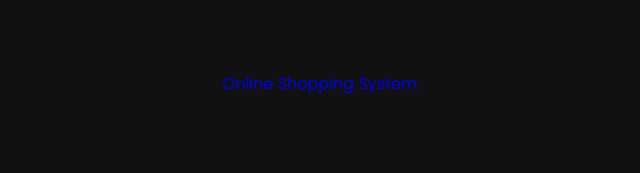
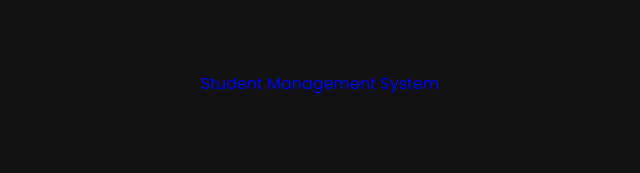
Before and after one commit to ss7956/SidharthPortfolio, a plain HTML site: page index.html in a window 1280 px wide. Shown: the part 2587-2760 px from the top of the page, 320-960 px from the left. Drawn offline with nearby package versions, Linux system fonts and the light colour scheme.

Commit message:
Update index.html

```diff
--- a/index.html
+++ b/index.html
@@ -117,7 +117,7 @@
         <div class="max-width">
             <h2 class="title">My Projects</h2>
             <footer>
-                <a href="https://docs.google.com/document/d/1hmZXlVw_5TRAmOMHKaeTqDt8Q-PliFcV/edit?usp=share_link&ouid=116913986689806022628&rtpof=true&sd=true">Online Shopping System</a>
+                <a href="https://drive.google.com/file/d/1k2GuBXBkIel4TLnY19zPro3yZyKCDzIY/view?usp=share_link">Student Management System</a>
             </footer>
             <div class="carousel owl-carousel">
                 <div class="card">
```
